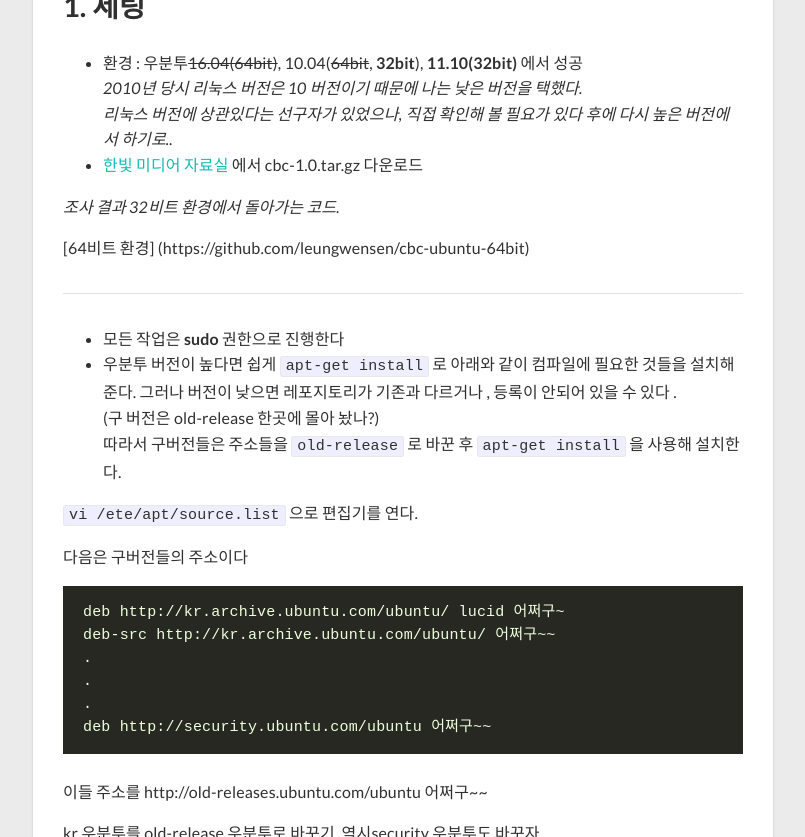
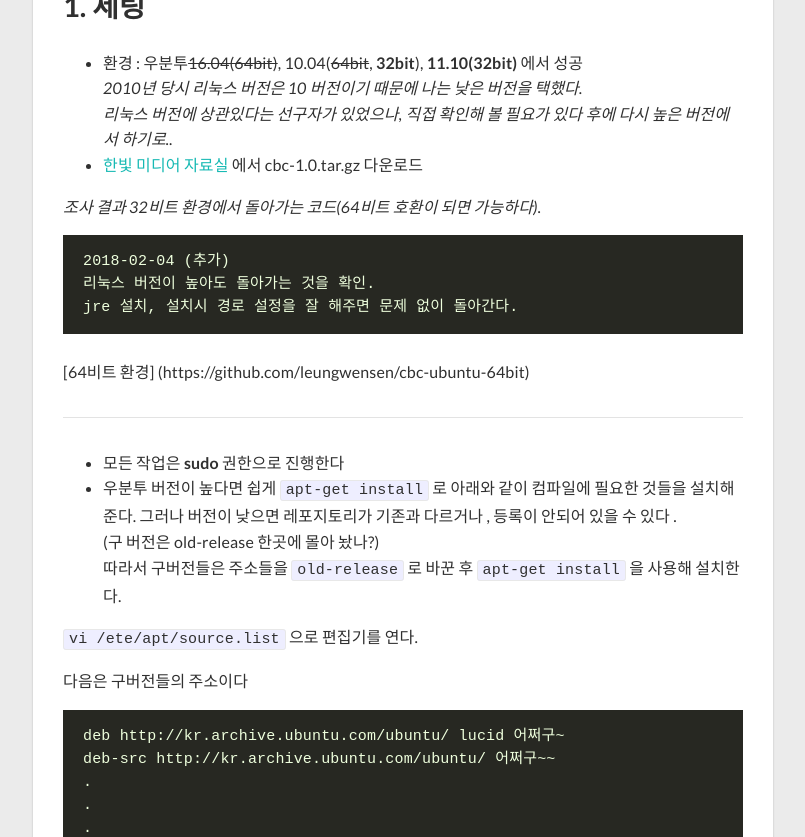
Before and after one commit to HongJeSeong/HongJeSeong.github.io, a Jekyll site: the page built from _posts/study/2018-1-25-compiler-hello-world.md, in a window 1280 px wide and 900 px high, scrolled down 735 px, cut to the strip 63-900 px from the top of the window. Shown: the whole strip, without its empty margins (237-1042 px from the left). Built offline with Jekyll 4.4.1, drawn with Linux system fonts in a browser that asks for light colours; nearby versions of some CDN libraries.

Commit message:
compiler추가

````diff
--- a/_posts/study/2018-1-25-compiler-hello-world.md
+++ b/_posts/study/2018-1-25-compiler-hello-world.md
@@ -22,9 +22,12 @@ tag:
 리눅스 버전에 상관있다는 선구자가 있었으나, 직접 확인해 볼 필요가 있다 후에 다시 높은 버전에서 하기로.._
 - [한빛 미디어 자료실](http://dw.hanbit.co.kr/exam/1768/) 에서 cbc-1.0.tar.gz 다운로드
 
-_조사 결과  32비트 환경에서 돌아가는 코드._
-
-
+_조사 결과  32비트 환경에서 돌아가는 코드(64비트 호환이 되면 가능하다)._
+```
+2018-02-04 (추가)
+리눅스 버전이 높아도 돌아가는 것을 확인.
+jre 설치, 설치시 경로 설정을 잘 해주면 문제 없이 돌아간다.
+```
  [64비트 환경] (https://github.com/leungwensen/cbc-ubuntu-64bit)
 
 ----------------------------------------------
````
